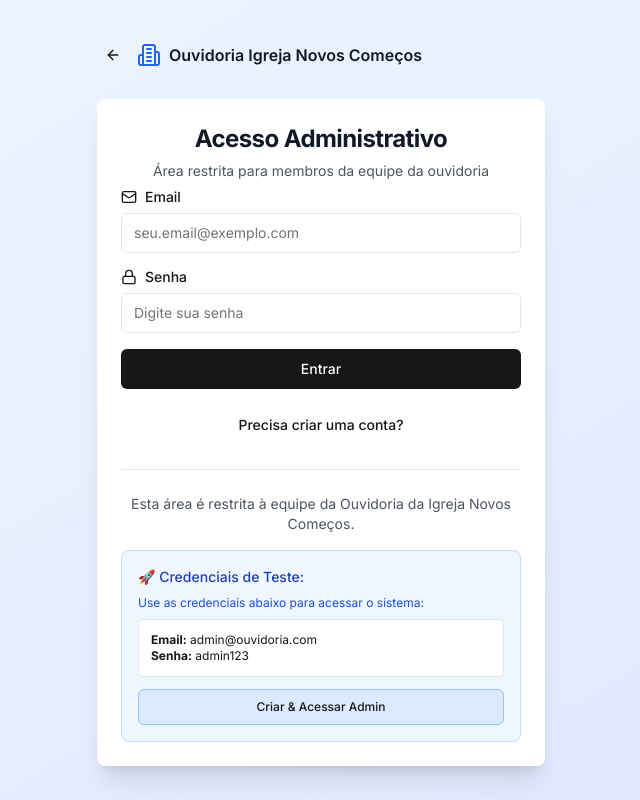
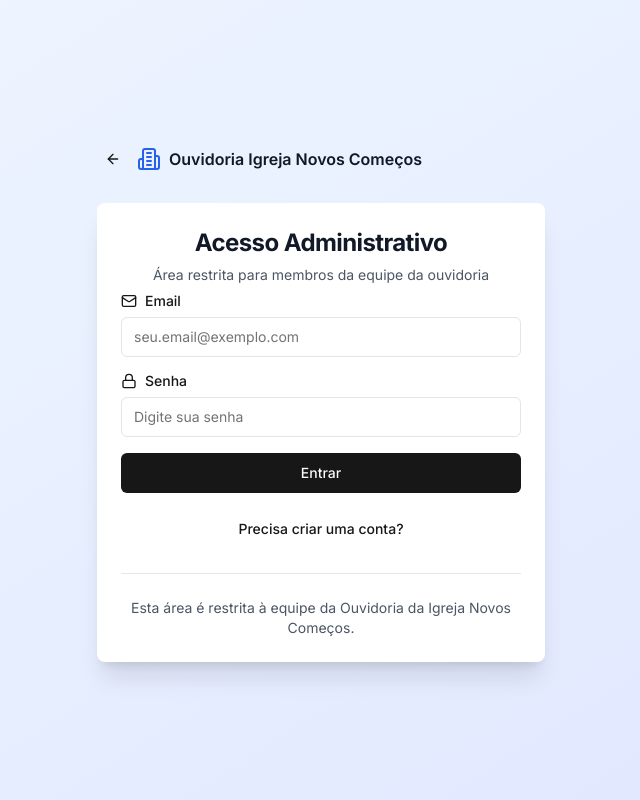
Before and after one commit to GuttoDevMoura/ouvidoria-vidor, a React (Vite) app: page /auth in a window 1280 px wide. Shown: the whole page, without its empty margins (319-959 px from the left). Built offline with nearby package versions, Linux system fonts and the light colour scheme.

Commit message:
Fix login issues and remove test credentials

```diff
--- a/src/pages/Auth.tsx
+++ b/src/pages/Auth.tsx
@@ -276,77 +276,9 @@ const Auth = () => {
                 </div>
 
                 <div className="mt-6 pt-6 border-t border-gray-200">
-                  <p className="text-sm text-gray-600 text-center mb-4">
+                  <p className="text-sm text-gray-600 text-center">
                     Esta área é restrita à equipe da Ouvidoria da Igreja Novos Começos.
                   </p>
-
-                  {/* Credenciais de teste */}
-                  <div className="bg-blue-50 p-4 rounded-lg border border-blue-200">
-                    <p className="text-sm text-blue-800 mb-2 font-medium">
-                      🚀 Credenciais de Teste:
-                    </p>
-                    <p className="text-xs text-blue-700 mb-2">
-                      Use as credenciais abaixo para acessar o sistema:
-                    </p>
-                    <div className="bg-white p-3 rounded border text-xs mb-3">
-                      <p><strong>Email:</strong> admin@ouvidoria.com</p>
-                      <p><strong>Senha:</strong> admin123</p>
-                    </div>
-                    <Button
-                      onClick={async () => {
-                        const testEmail = "admin@ouvidoria.com";
-                        const testPassword = "admin123";
-                        const testNome = "Administrador Sistema";
-
-                        setLoading(true);
-
-                        try {
-                          console.log('Criando usuário admin automaticamente...');
-
-                          // Primeiro tentar criar a conta
-                          const { error: signUpError } = await signUp(testEmail, testPassword, testNome);
-
-                          if (signUpError && !signUpError.message.includes('already registered')) {
-                            console.error('Erro ao criar usuário:', signUpError);
-                            toast.error(`Erro ao criar conta: ${signUpError.message}`);
-                            return;
-                          }
-
-                          // Aguardar um pouco para o usuário ser criado
-                          await new Promise(resolve => setTimeout(resolve, 2000));
-
-                          // Tentar fazer login
-                          console.log('Tentando fazer login...');
-                          const { error: signInError } = await signIn(testEmail, testPassword);
-
-                          if (signInError) {
-                            console.error('Erro no login:', signInError);
-                            // Se falhar, apenas preencher credenciais
-                            setEmail(testEmail);
-                            setPassword(testPassword);
-                            toast.info("Conta criada. Use o botão 'Entrar' abaixo.");
-                          } else {
-                            toast.success("Login realizado com sucesso!");
-                            navigate(redirect);
-                          }
-
-                        } catch (error) {
-                          console.error('Erro inesperado:', error);
-                          setEmail(testEmail);
-                          setPassword(testPassword);
-                          toast.info("Credenciais preenchidas. Use o botão 'Entrar'.");
-                        } finally {
-                          setLoading(false);
-                        }
-                      }}
-                      variant="outline"
-                      size="sm"
-                      className="w-full text-xs bg-blue-100 hover:bg-blue-200 border-blue-300"
-                      disabled={loading}
-                    >
-                      {loading ? "Criando conta..." : "Criar & Acessar Admin"}
-                    </Button>
-                  </div>
                 </div>
               </>
             )}
```
Also changed, not shown: 1 other file (tests, documents, lock files or other folders).
